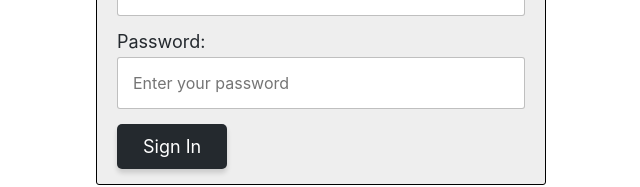
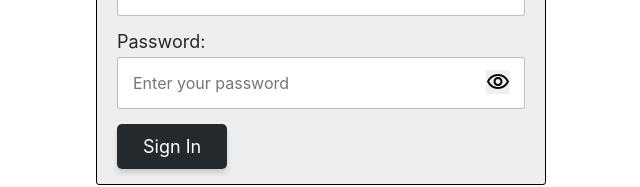
Before and after one commit to alanreidt/sign-in-app, a React (Create React App) app: page / in a window 1280 px wide. Shown: the part 347-534 px from the top of the page, without its empty margins (319-959 px from the left). Built offline with nearby package versions, Linux system fonts and the light colour scheme.

Commit message:
Add VisibilityToggle component (closes #49)

```diff
--- a/src/components/PasswordInput.js
+++ b/src/components/PasswordInput.js
@@ -1,4 +1,5 @@
 import Input from './Input';
+import VisibilityToggle from './VisibilityToggle';
 
 function PasswordInput(props) {
   const {
@@ -18,6 +19,7 @@ function PasswordInput(props) {
       name={name}
       placeholder={placeholder}
       autoComplete={autoComplete}
+      icon={<VisibilityToggle/>}
       {...restProps}
     />
   );
--- /dev/null
+++ b/src/components/VisibilityToggle.js
@@ -0,0 +1,31 @@
+import styled from 'styled-components';
+
+import VisibilityIcon from '../icons/VisibilityIcon';
+import VisibilityOffIcon from '../icons/VisibilityOffIcon';
+
+const RawButton = styled.button`
+  display: inline-block;
+  vertical-align: top;
+  padding: 0;
+
+  border: none;
+  cursor: pointer;
+`;
+
+function VisibilityToggle(props) {
+  const {
+    isItemShown = false,
+    ...restProps
+  } = props;
+
+  return (
+    <RawButton type="button" {...restProps}>
+      {isItemShown
+        ? <VisibilityOffIcon title="toggle visibility" />
+        : <VisibilityIcon title="toggle visibility" />
+      }
+    </RawButton>
+  );
+}
+
+export default VisibilityToggle;
```
